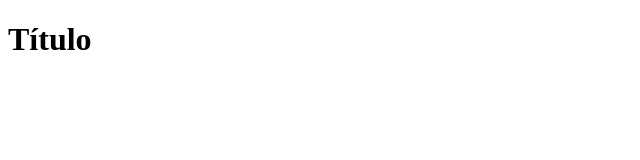
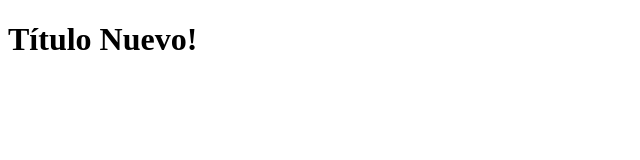
Before and after one commit to Brian-Pontoriero/curso-git-github, a plain HTML site: page index.html in a window 1280 px wide. Shown: the whole page, without its empty margins (0-640 px from the left). Drawn offline with Linux system fonts and the light colour scheme.

Commit message:
se modifico titulo index

```diff
--- a/index.html
+++ b/index.html
@@ -3,9 +3,9 @@
 <head>
     <meta charset="UTF-8">
     <meta name="viewport" content="width=device-width, initial-scale=1.0">
-    <title>Demo</title>
+    <title>Demo Git</title>
 </head>
 <body>
-    <h1>Título</h1>
+    <h1>Título Nuevo!</h1>
 </body>
 </html>
```
